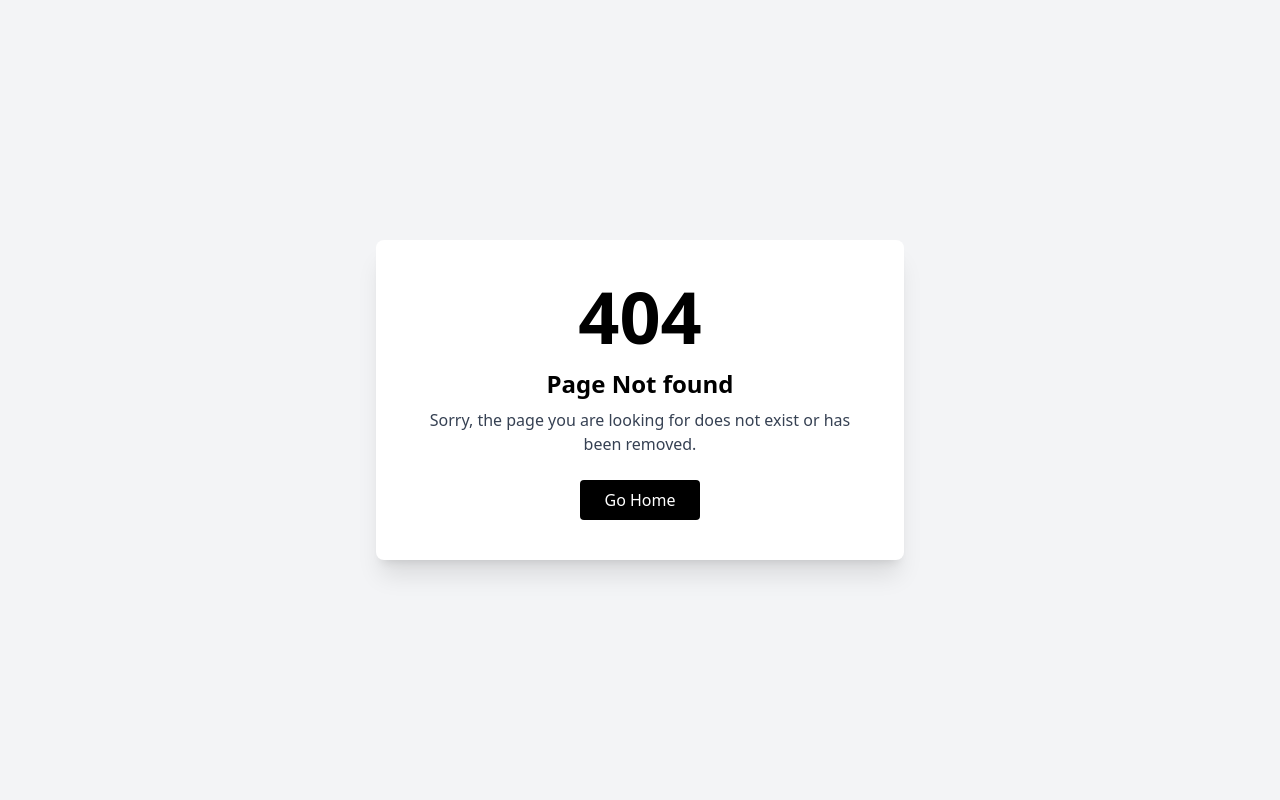
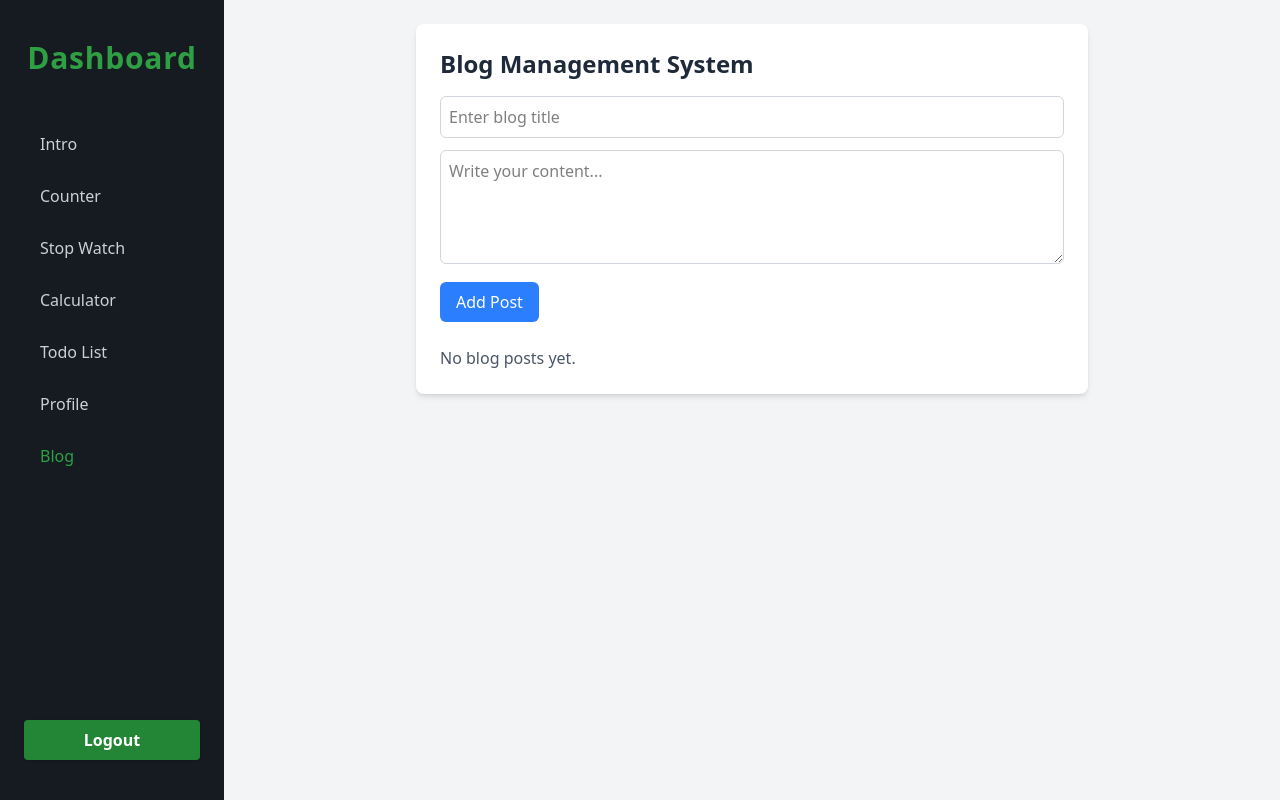
Before and after one commit to Sivam-V/cms-project, a React (Vite) app in the folder client/: page /dashboard/blog in a window 1280 px wide. Before the commit this address had no page. Built offline with nearby package versions, Linux system fonts and the light colour scheme.

Commit message:
updated code

```diff
--- a/client/src/layouts/DashboardLayout.jsx
+++ b/client/src/layouts/DashboardLayout.jsx
@@ -8,6 +8,7 @@ const PATHS = [
     {path : '/dashboard/calculator', text : 'Calculator'},
     {path : '/dashboard/todo-list', text : 'Todo List'},
     {path : '/dashboard/profile', text : 'Profile'},
+    {path : '/dashboard/blog', text : 'Blog'},
 ]
 const STYLE ={
     active : {
--- /dev/null
+++ b/client/src/pages/dashboard/Blog.jsx
@@ -0,0 +1,118 @@
+// Blog.jsx
+import React, { useState, useEffect } from "react";
+
+export default function Blog() {
+  const [posts, setPosts] = useState([]);
+  const [title, setTitle] = useState("");
+  const [content, setContent] = useState("");
+  const [editId, setEditId] = useState(null);
+
+  // Load from localStorage on mount
+  useEffect(() => {
+    const savedPosts = JSON.parse(localStorage.getItem("posts")) || [];
+    setPosts(savedPosts);
+  }, []);
+
+  // Save to localStorage whenever posts change
+  useEffect(() => {
+    localStorage.setItem("posts", JSON.stringify(posts));
+  }, [posts]);
+
+  const handleSubmit = (e) => {
+    e.preventDefault();
+    if (!title.trim() || !content.trim()) return;
+
+    if (editId) {
+      // Update existing post
+      const updatedPosts = posts.map((post) =>
+        post.id === editId ? { ...post, title, content } : post
+      );
+      setPosts(updatedPosts);
+      setEditId(null);
+    } else {
+      // Create new post
+      const newPost = { id: Date.now(), title, content };
+      setPosts([newPost, ...posts]);
+    }
+
+    setTitle("");
+    setContent("");
+  };
+
+  const handleEdit = (post) => {
+    setEditId(post.id);
+    setTitle(post.title);
+    setContent(post.content);
+  };
+
+  const handleDelete = (id) => {
+    const filtered = posts.filter((post) => post.id !== id);
+    setPosts(filtered);
+  };
+
+  return (
+    <div className="min-h-screen bg-gray-100 p-6">
+      <div className="max-w-2xl mx-auto bg-white rounded-lg shadow-md p-6">
+        <h1 className="text-2xl font-bold mb-4 text-gray-800">Blog Management System</h1>
+
+        {/* Form */}
+        <form onSubmit={handleSubmit} className="mb-6">
+          <input
+            type="text"
+            placeholder="Enter blog title"
+            value={title}
+            onChange={(e) => setTitle(e.target.value)}
+            className="w-full mb-3 p-2 border border-gray-300 rounded-md"
+          />
+          <textarea
+            placeholder="Write your content..."
+            value={content}
+            onChange={(e) => setContent(e.target.value)}
+            rows="4"
+            className="w-full mb-3 p-2 border border-gray-300 rounded-md"
+          />
+          <button
+            type="submit"
+            className={`${
+              editId ? "bg-yellow-500 hover:bg-yellow-600" : "bg-blue-500 hover:bg-blue-600"
+            } text-white px-4 py-2 rounded-md`}
+          >
+            {editId ? "Update Post" : "Add Post"}
+          </button>
+        </form>
+
+        {/* Posts */}
+        <div className="space-y-4">
+          {posts.length === 0 ? (
+            <p className="text-gray-600">No blog posts yet.</p>
+          ) : (
+            posts.map((post) => (
+              <div
+                key={post.id}
+                className="border border-gray-200 rounded-md p-4 shadow-sm bg-gray-50"
+              >
+                <h2 className="text-lg font-semibold text-gray-800">{post.title}</h2>
+                <p className="text-gray-700 mt-2">{post.content}</p>
+
+                <div className="flex space-x-2 mt-3">
+                  <button
+                    onClick={() => handleEdit(post)}
+                    className="px-3 py-1 bg-yellow-500 text-white rounded hover:bg-yellow-600"
+                  >
+                    Edit
+                  </button>
+                  <button
+                    onClick={() => handleDelete(post.id)}
+                    className="px-3 py-1 bg-red-500 text-white rounded hover:bg-red-600"
+                  >
+                    Delete
+                  </button>
+                </div>
+              </div>
+            ))
+          )}
+        </div>
+      </div>
+    </div>
+  );
+}
--- a/client/src/pages/dashboard/TodoList.jsx
+++ b/client/src/pages/dashboard/TodoList.jsx
@@ -1,9 +1,9 @@
 import React from 'react'
 
-export default function TodoList() {
+export default function Fun() {
   return (
     <div>
-      yet to be implemented.
+
     </div>
   )
 }
--- a/client/src/routes/AppRoutes.jsx
+++ b/client/src/routes/AppRoutes.jsx
@@ -12,6 +12,7 @@ import Counter from '../pages/dashboard/Counter'
 import Stopwatch from '../pages/dashboard/Stopwatch'
 import TodoList from '../pages/dashboard/TodoList'
 import Profile from '../pages/dashboard/Profile'
+import Blog from '../pages/dashboard/Blog'
 
 
 export default function AppRoutes() {
@@ -32,6 +33,7 @@ export default function AppRoutes() {
             <Route path='/dashboard/stopwatch' element={<Stopwatch/>}/>
             <Route path='/dashboard/todo-list' element={<TodoList/>}/>
             <Route path='/dashboard/profile' element={<Profile/>}/>
+            <Route path='/dashboard/blog' element={<Blog />}/>
         </Route>
         <Route path="*" element={<Notfound/>}/>
       </Routes>
```
